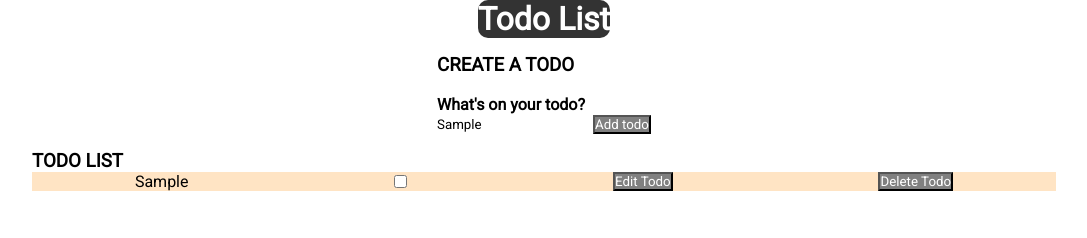
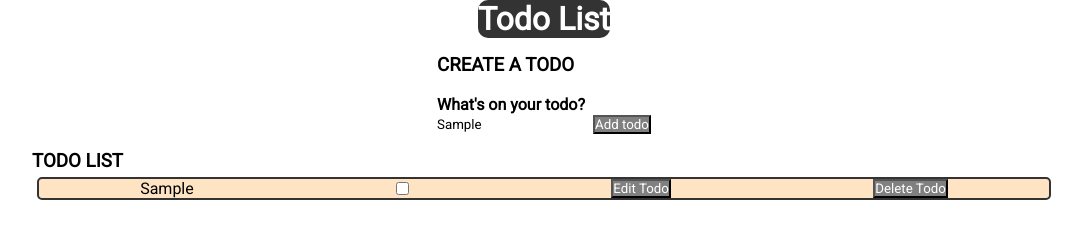
Before and after one commit to FaiyaazHawk/JS-todolist, a website: page index.html in a window 1280 px wide. Both pictures are taken after typing "Sample" into the empty fields and a click on the input "Add todo". Shown: the whole page, without its empty margins (96-1183 px from the left). Drawn offline with Linux system fonts and the light colour scheme.

Commit message:
little more styling

```diff
--- a/main.css
+++ b/main.css
@@ -52,11 +52,19 @@ header {
 }
 .todo {
     background-color: bisque;
-
+    margin: 5px;
+    border: #333 2px solid;
+    border-radius: 5px;
     display: flex;
     justify-content: space-around;
 
 }
+#toggle {
+    border-radius: 50%;
+    cursor: pointer;
+}
+
 .checked {
     text-decoration: line-through;
+    background-color: rgb(60, 219, 81);
 }
--- a/main.js
+++ b/main.js
@@ -29,6 +29,7 @@ function rendertodos(list) {
         checkbox.type = 'checkbox'
         checkbox.id = 'toggle'
         todocase.appendChild(checkbox)
+        //checkbox toggling
         checkbox.addEventListener("change", (e) => {
             if(e.target.checked) {
                 todocase.classList.add('checked')
```
